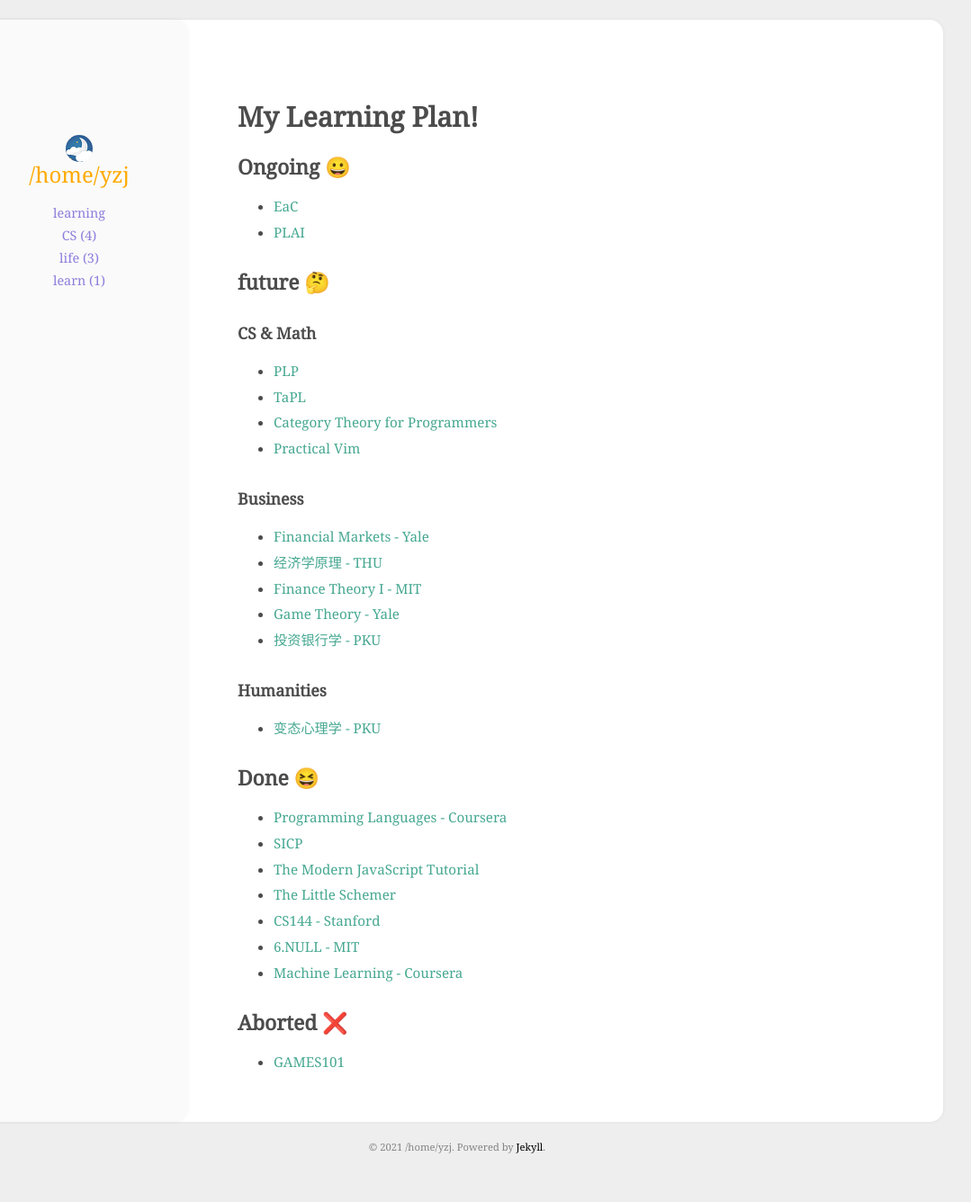
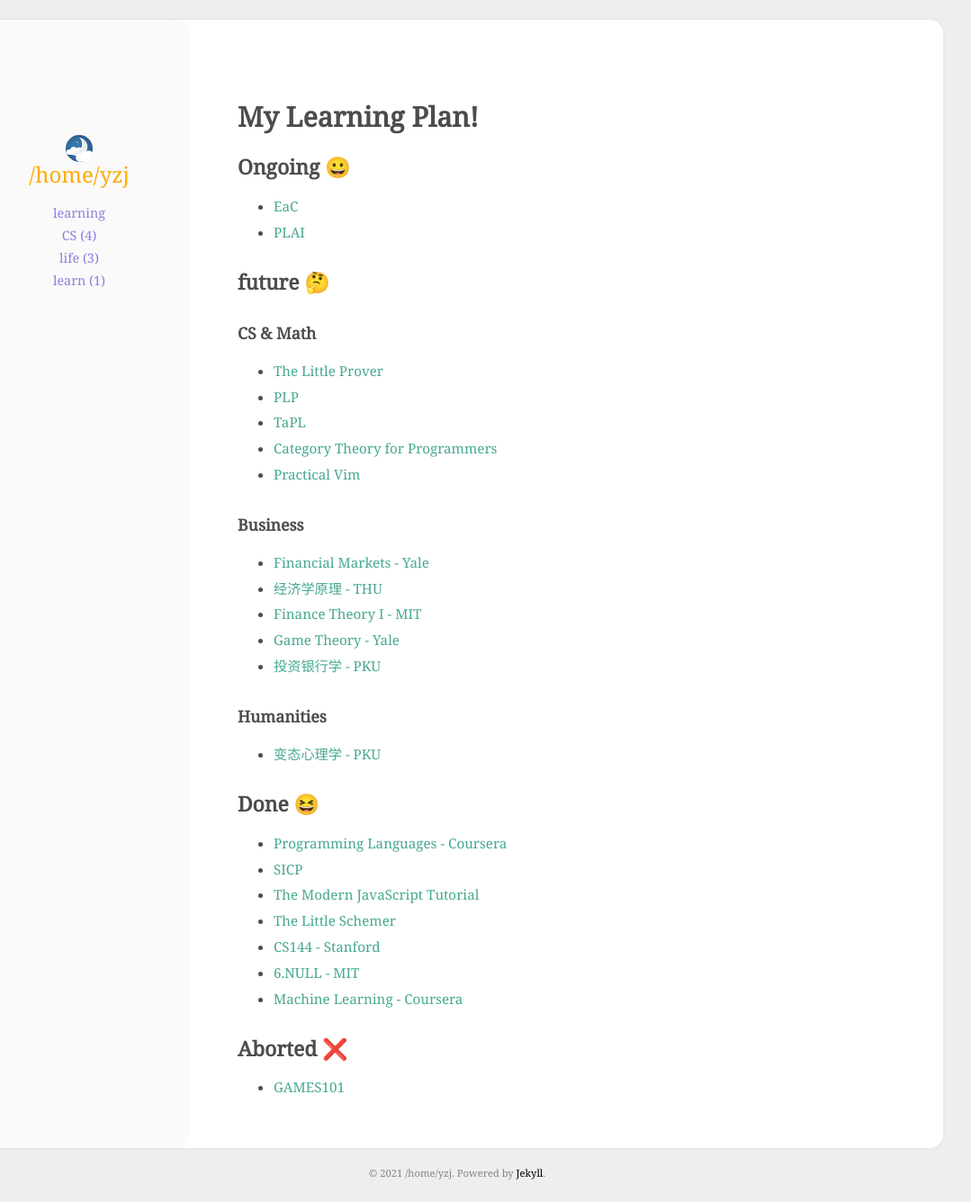
Before and after one commit to wine99/wine99.github.io, a Jekyll site: the page built from aboutme.html, in a window 1280 px wide. Shown: the whole page at 90% size, without its empty margins (132-1211 px from the left). Built offline with Jekyll 4.4.1, drawn with Linux system fonts in a browser that asks for light colours; before the commit the page ends 1308 px from its top, so only the background shows below that.

Commit message:
learning plan: add "the little prover"

```diff
--- a/aboutme.html
+++ b/aboutme.html
@@ -15,6 +15,7 @@ layout: page
 <h2>future 🤔</h2>
 <h3>CS &amp; Math</h3>
 <ul>
+<li><a href='https://mitpress.mit.edu/contributors/daniel-p-friedman'>The Little Prover</a></li>
 <li><a href='https://www.cs.rochester.edu/u/scott/pragmatics/'>PLP</a></li>
 <li><a href='https://www.cis.upenn.edu/~bcpierce/tapl/'>TaPL</a></li>
 <li><a href='https://www.youtube.com/playlist?list=PLbgaMIhjbmEnaH_LTkxLI7FMa2HsnawM_'>Category Theory for Programmers</a></li>
```
